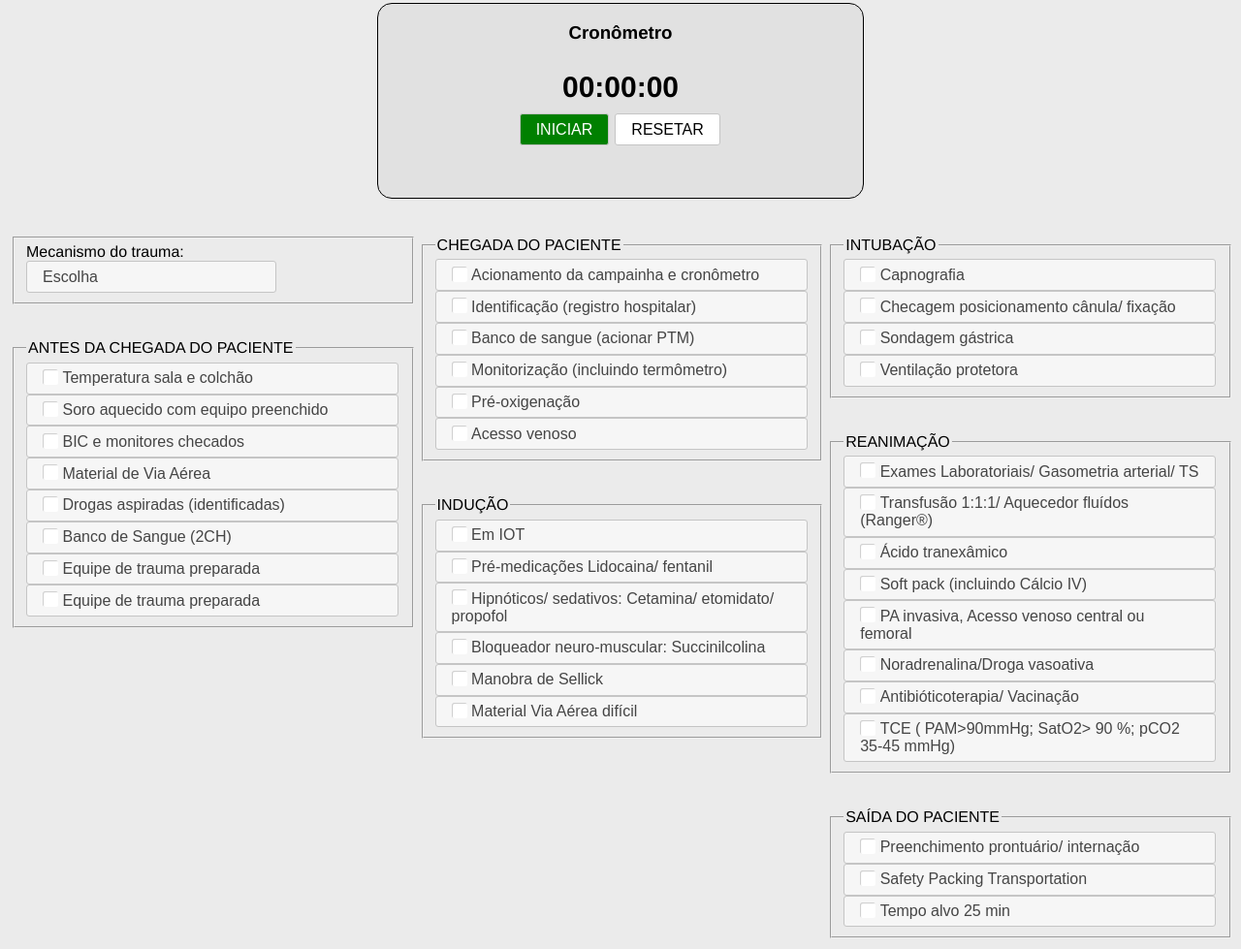
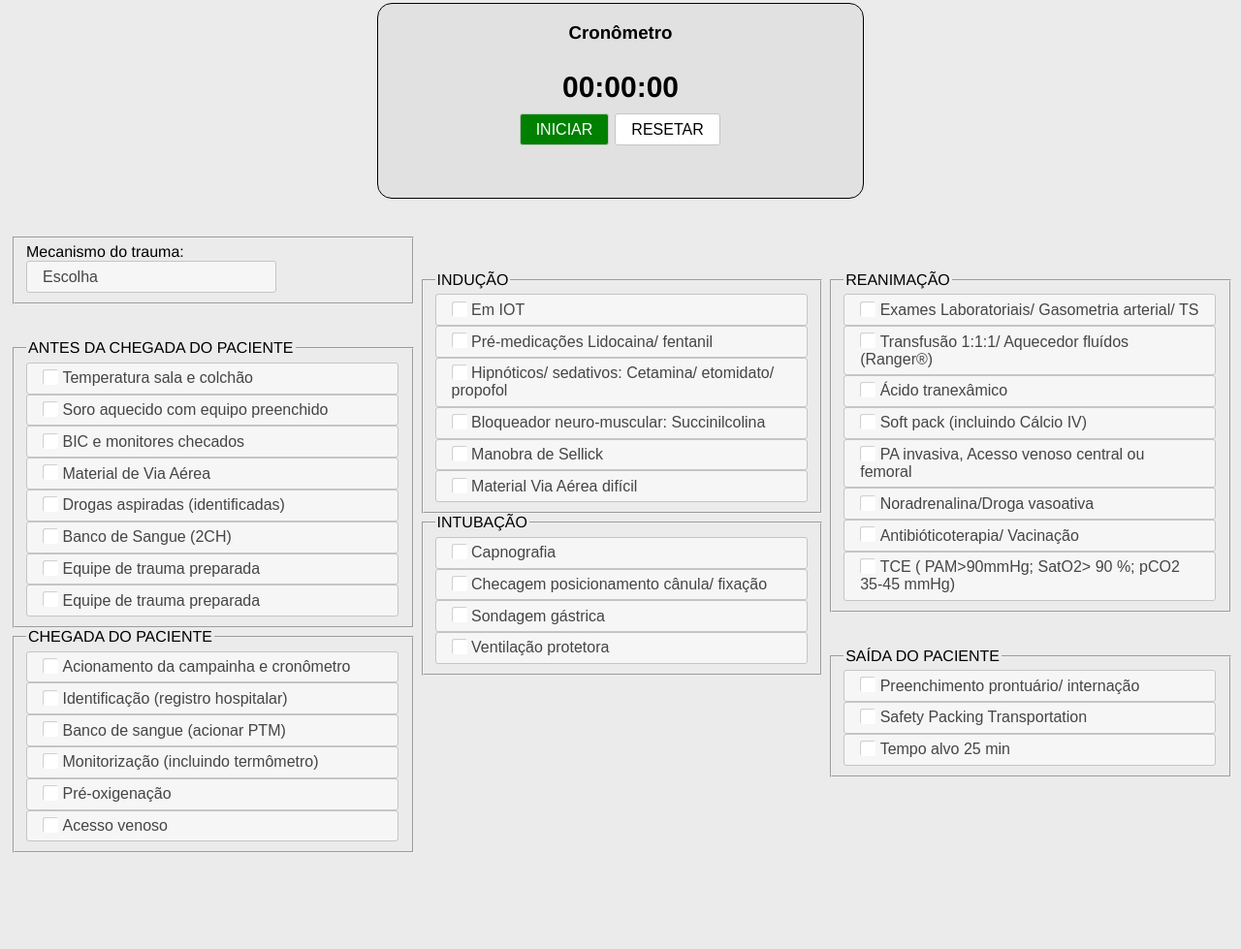
Before and after one commit to alexandrekirpa/trauma, a plain HTML site: page sitetrauma.html in a window 1280 px wide. Shown: the part 1069-2048 px from the top of the page at 97% size. After the commit the page ends 1960 px from the top, so only its background shows below. Drawn offline with Linux system fonts and the light colour scheme.

Commit message:
Update sitetrauma.html

```diff
--- a/sitetrauma.html
+++ b/sitetrauma.html
@@ -163,9 +163,8 @@ background-color: white;color: black;
     <input type="checkbox" name="checkbox-7" id="checkbox-7">
        <label for="checkbox-7a">Equipe de trauma preparada</label>
     <input type="checkbox" name="checkbox-7a" id="checkbox-7a">
-      </fieldset></DIV></td><td>
-
-    <div class="subdiv"><fieldset>
+      </fieldset></DIV>
+      <fieldset>
     <legend>CHEGADA DO PACIENTE </legend>
     <label for="checkbox-8">Acionamento da campainha e cronômetro</label>
     <input type="checkbox" name="checkbox-8" id="checkbox-8">
@@ -180,6 +179,9 @@ background-color: white;color: black;
     <label for="checkbox-13">Acesso venoso</label>
     <input type="checkbox" name="checkbox-13" id="checkbox-13">
   </fieldset>
+      </td><td>
+
+    <div class="subdiv">
 
       <br></br>
     <fieldset>
@@ -196,10 +198,8 @@ background-color: white;color: black;
     <input type="checkbox" name="checkbox-18" id="checkbox-18">
     <label for="checkbox-19">Material Via Aérea difícil</label>
     <input type="checkbox" name="checkbox-19" id="checkbox-19">
-      </fieldset></DIV></td>
-<td>
-<div class="subdiv">
-    <fieldset>
+      </fieldset>
+         <fieldset>
     <legend>INTUBAÇÃO</legend>
     <label for="checkbox-20">Capnografia</label>
     <input type="checkbox" name="checkbox-20" id="checkbox-20">
@@ -210,6 +210,12 @@ background-color: white;color: black;
     <label for="checkbox-23">Ventilação protetora</label>
     <input type="checkbox" name="checkbox-23" id="checkbox-23">
   </fieldset>
+      </DIV>
+
+      </td>
+<td>
+<div class="subdiv">
+
 <br></br>
     <fieldset>
     <legend>REANIMAÇÃO</legend>
```
